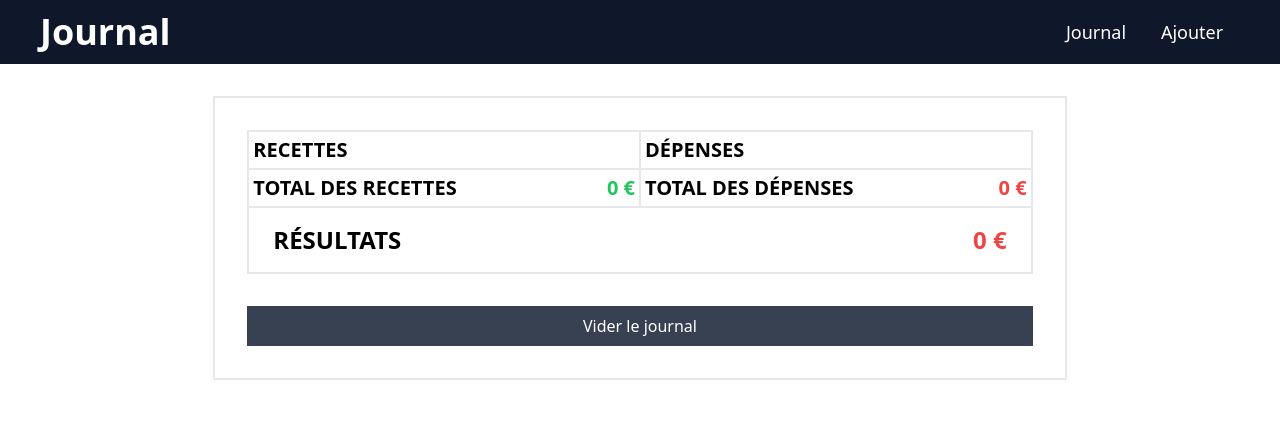
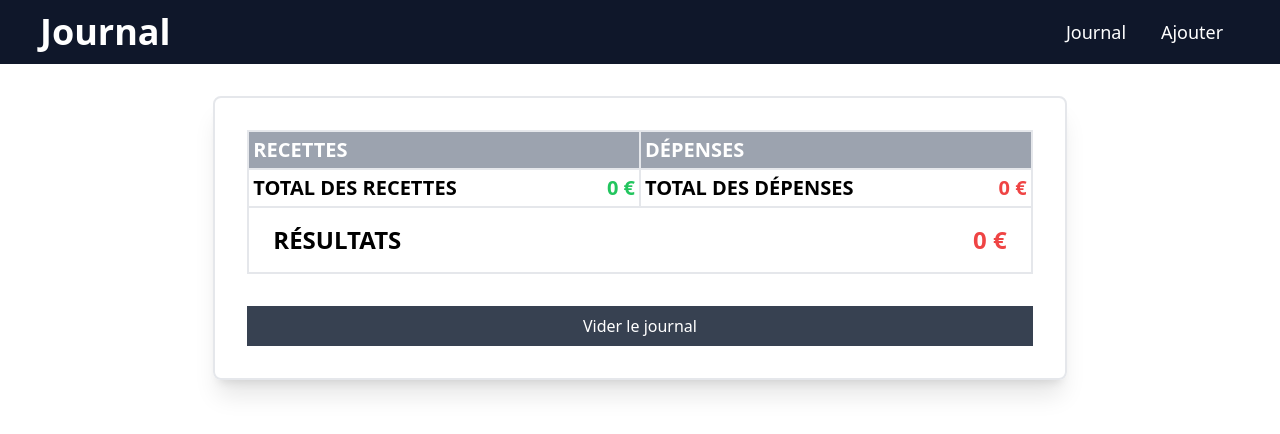
Before and after one commit to SokouPM/finance-chart, a Next.js app: page / in a window 1280 px wide. Shown: the top 434 px of the page. Built offline with nearby package versions, Linux system fonts and the light colour scheme.

Commit message:
update style

```diff
--- a/src/components/Layout.jsx
+++ b/src/components/Layout.jsx
@@ -14,11 +14,16 @@ const Layout = (props) => {
             name="viewport"
             content="initial-scale=1.0, width=device-width"
           />
-          <meta name="description" content="Generated by create next app" />
+          <meta
+            name="description"
+            content="Generated by create next app and dev"
+          />
           <link rel="icon" href="/favicon.ico" />
         </Head>
         <Header pagetitle={props.pagetitle} />
-        <main className="w-4/6 p-8 border-2 mx-auto">{children}</main>
+        <main className="w-4/6 p-8 border-2 rounded-lg shadow-xl mx-auto">
+          {children}
+        </main>
       </div>
     </AppContextProvider>
   )
--- a/src/components/dashboard/AmountTable.jsx
+++ b/src/components/dashboard/AmountTable.jsx
@@ -5,8 +5,8 @@ import AmountList from "/src/components/dashboard/AmountList"
 
 const AmountTable = () => {
   return (
-    <table className="w-full">
-      <thead className="text-left text-xl">
+    <table className="w-full bg-white">
+      <thead className="text-white bg-gray-400 text-left text-xl">
         <tr>
           <th className="w-1/2 p-1 border-2">RECETTES</th>
           <th className="w-1/2 p-1 border-2">DÉPENSES</th>
--- a/src/components/form/DashboardForm.jsx
+++ b/src/components/form/DashboardForm.jsx
@@ -39,7 +39,7 @@ const DashboardForm = () => {
   return (
     <Formik
       initialValues={{
-        amount: "0",
+        amount: 0,
         description: "",
       }}
       validationSchema={displayingErrorMessagesSchema}
```
